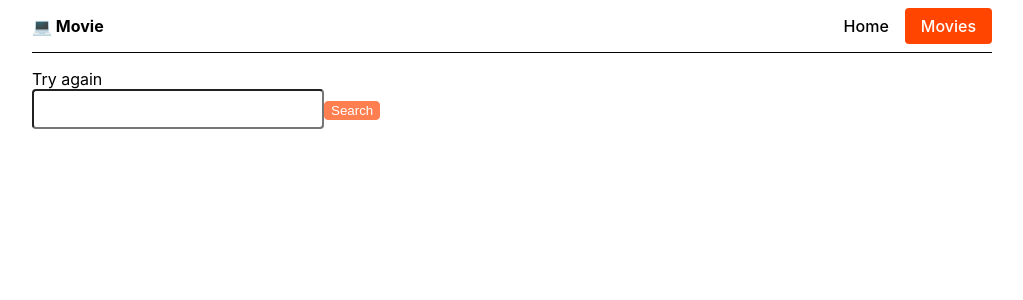
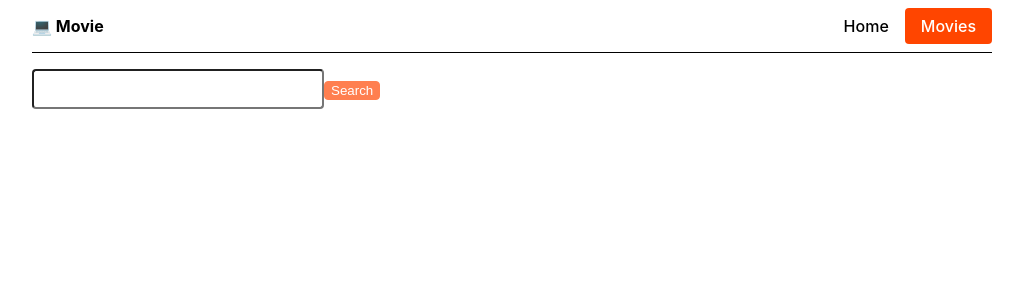
Before and after one commit to YaroslavaSenko/goit-react-hw-05-movies, a React (Create React App) app: page /movies in a window 1280 px wide. Shown: the top 300 px of the page, without its empty margins (128-1151 px from the left). Built offline with nearby package versions, Linux system fonts and the light colour scheme.

Commit message:
Update Movies.jsx

```diff
--- a/src/pages/Movies.jsx
+++ b/src/pages/Movies.jsx
@@ -37,7 +37,7 @@ const handleFormSubmit = search => {
 
         return(
             <main>
-            {error && <p>Try again</p>}
+            {error && error.message}
             <SearchBar onSubmit={handleFormSubmit} />
 
             {movies && <MoviesList movies={movies} />}
```
